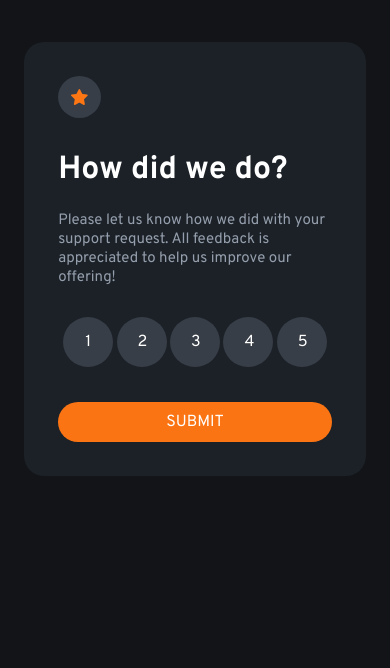
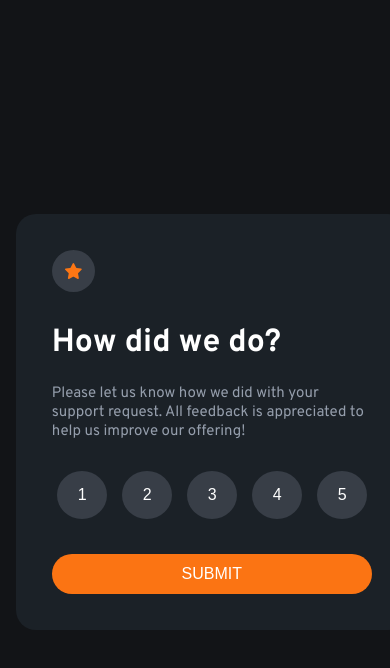
Before and after one commit to michaelbulaongdev/FM007-interactive-rating-component, a React (Create React App) app: page / in a window 390 px wide. Shown: the top 668 px of the page. Built offline with nearby package versions, Linux system fonts and the light colour scheme.

Commit message:
Update App.css
centered app in window and adjusted for mobile

```diff
--- a/src/App.css
+++ b/src/App.css
@@ -9,10 +9,14 @@
   --verydarkBlue: hsl(216, 12%, 8%);
 }
 
-body, button {
+body {
   background-color: var(--verydarkBlue);
   font-family: 'Overpass', sans-serif;
   color: var(--lightGrey);
+  min-height: 100vh;
+  display: grid;
+  place-items: center;
+  margin: 0;
 }
 
 button {
@@ -37,7 +41,8 @@ a {
 
 .card-container {
   margin: 10% auto;
-  max-width: 340px;
+  min-width: 320px;
+  max-width: 450px;
   min-height: 340px;
   background-color: var(--darkBlue);
   border-radius: 20px;
```
